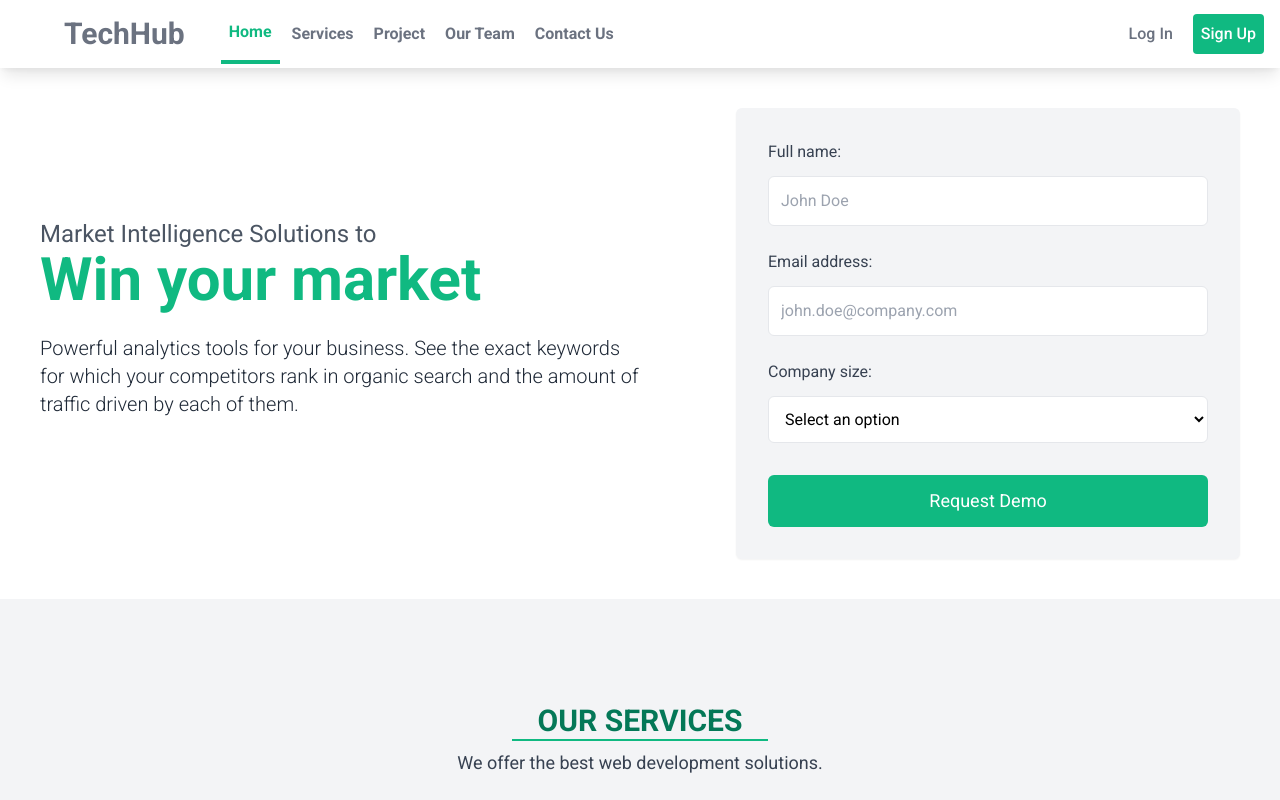
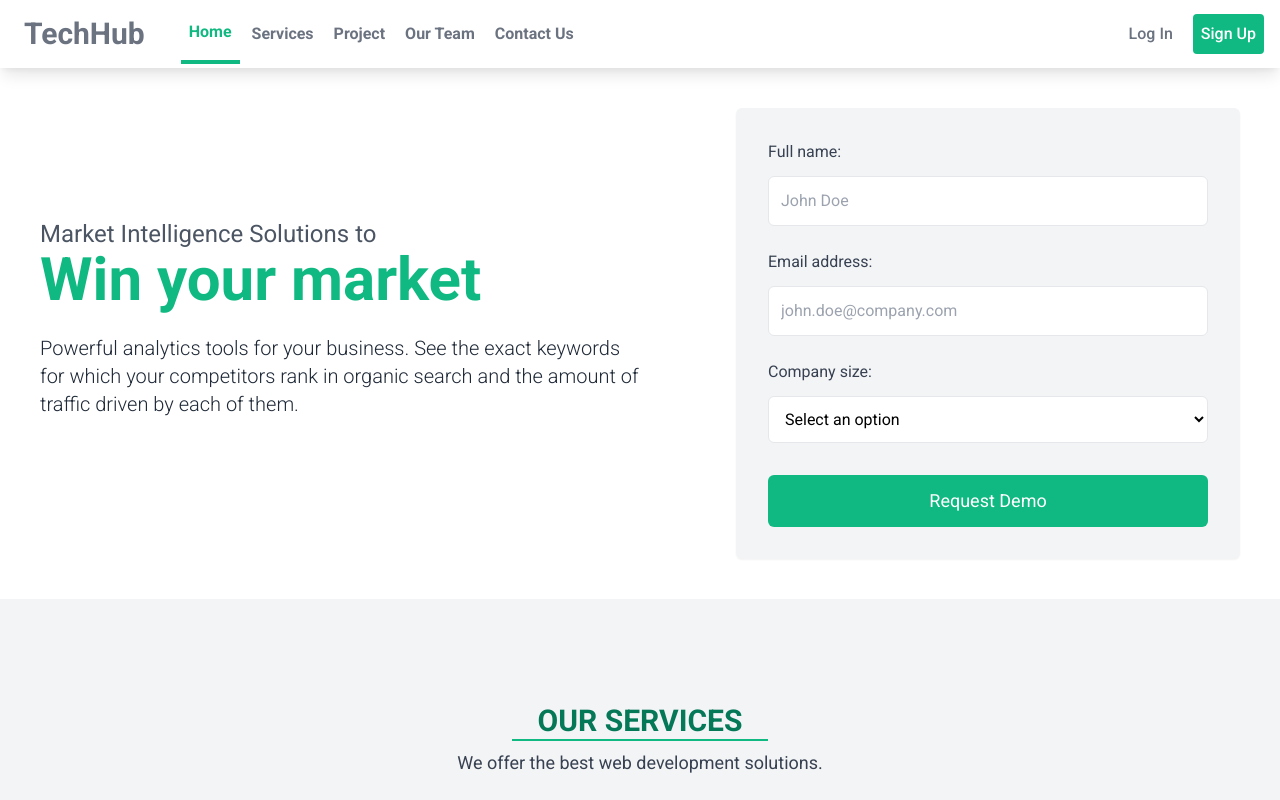
Before and after one commit to arafat-web/IT-Soution-Landing-Page, a plain HTML site: page index.html in a window 1280 px wide. Shown: the top 800 px of the page. Drawn offline with nearby package versions, Linux system fonts and the light colour scheme.

Commit message:
navbar padding removed

```diff
--- a/index.html
+++ b/index.html
@@ -46,7 +46,7 @@
                         <!-- Website Logo -->
                         <a href="#" class="flex items-center py-4 px-2">
                             <!-- <img src="logo.png" alt="Logo" class="h-8 w-8 mr-2"> -->
-                            <span class=" pl-10 text-3xl font-semibold text-gray-500 text-lg">TechHub</span>
+                            <span class="text-3xl font-semibold text-gray-500 text-lg">TechHub</span>
                         </a>
                     </div>
                     <!-- Primary Navbar items -->
```
